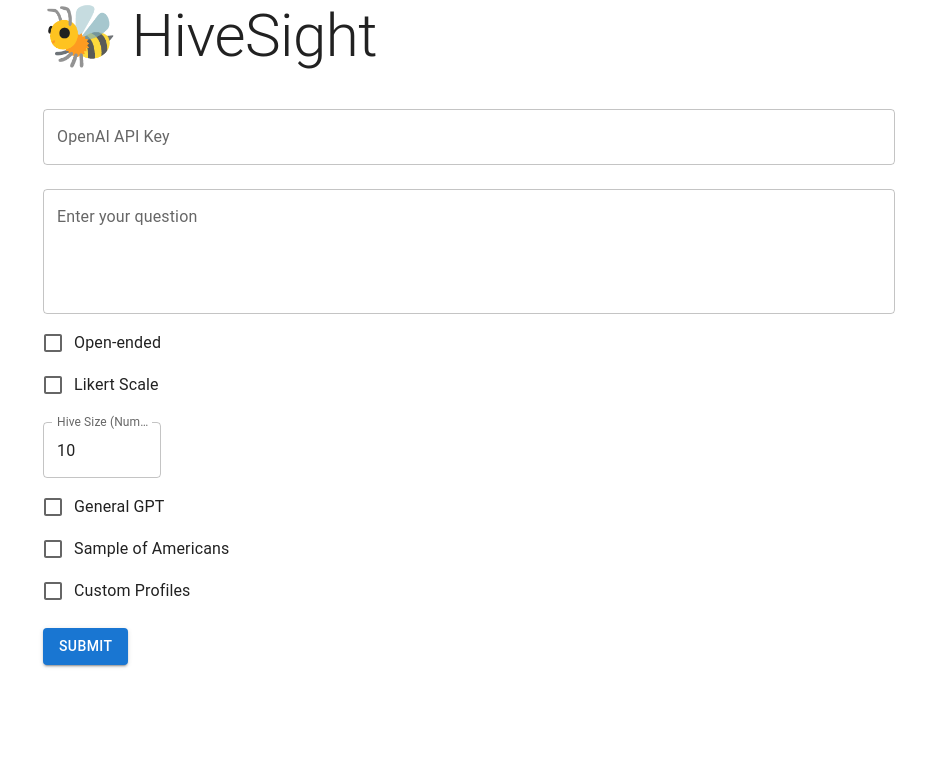
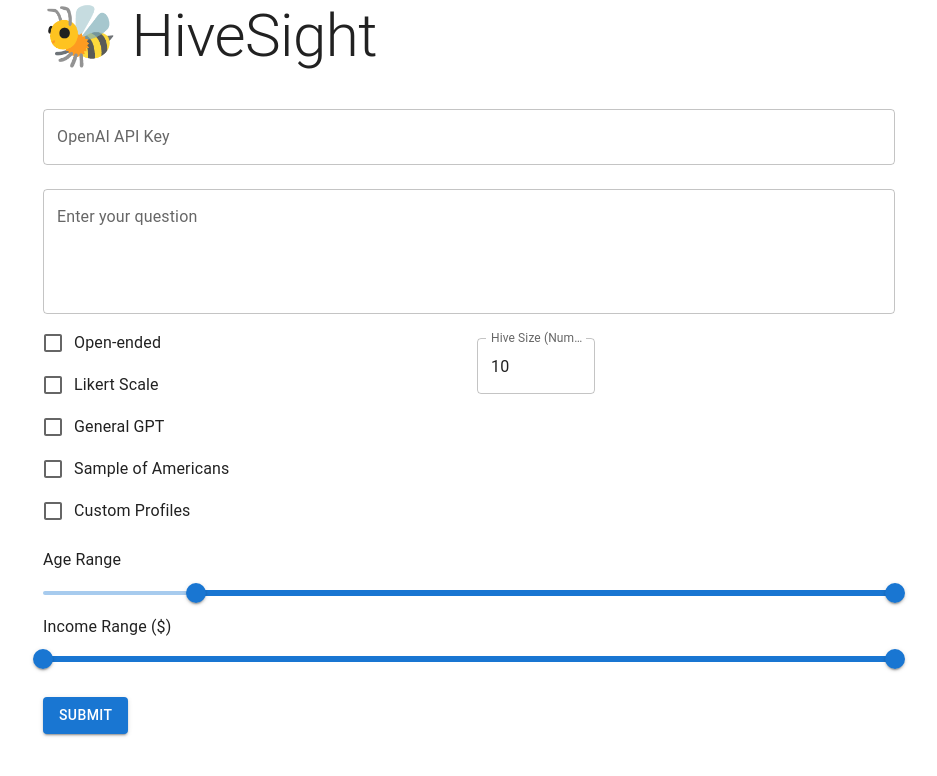
Before and after one commit to HiveSight/hivesight.ai, a React (Vite) app: page / in a window 1280 px wide. Shown: the top 776 px of the page, without its empty margins (171-1108 px from the left). Built offline with nearby package versions, Linux system fonts and the light colour scheme.

Commit message:
demographic breakdown

```diff
--- a/src/App.tsx
+++ b/src/App.tsx
@@ -1,9 +1,10 @@
 import React, { useState } from 'react';
-import { Container, Typography, Button, Box, TextField } from '@mui/material';
+import { Container, Typography, Button, Box, TextField, Grid } from '@mui/material';
 import QuestionInput from './components/QuestionInput';
 import ResponseTypeSelector from './components/ResponseTypeSelector';
 import HiveSizeSelector from './components/HiveSizeSelector';
 import PerspectivesSelector from './components/PerspectivesSelector';
+import DemographicFilters from './components/DemographicFilters';
 import ResultsDisplay from './components/ResultsDisplay';
 import { getResponses } from './services/api';
 
@@ -15,6 +16,8 @@ function App() {
   const [results, setResults] = useState(null);
   const [loading, setLoading] = useState(false);
   const [apiKey, setApiKey] = useState('');
+  const [ageRange, setAgeRange] = useState<[number, number]>([18, 100]);
+  const [incomeRange, setIncomeRange] = useState<[number, number]>([0, 1000000]);
 
   const handleSubmit = async () => {
     if (!question || responseTypes.length === 0 || perspectives.length === 0 || !apiKey) {
@@ -23,7 +26,15 @@ function App() {
     }
     setLoading(true);
     try {
-      const data = await getResponses({ question, responseTypes, hiveSize, perspectives, apiKey });
+      const data = await getResponses({
+        question,
+        responseTypes,
+        hiveSize,
+        perspectives,
+        apiKey,
+        ageRange,
+        incomeRange
+      });
       setResults(data);
     } catch (error) {
       console.error('Error fetching responses:', error);
@@ -48,14 +59,26 @@ function App() {
         margin="normal"
       />
       <QuestionInput question={question} setQuestion={setQuestion} />
-      <ResponseTypeSelector
-        responseTypes={responseTypes}
-        setResponseTypes={setResponseTypes}
-      />
-      <HiveSizeSelector hiveSize={hiveSize} setHiveSize={setHiveSize} />
+      <Grid container spacing={2}>
+        <Grid item xs={12} md={6}>
+          <ResponseTypeSelector
+            responseTypes={responseTypes}
+            setResponseTypes={setResponseTypes}
+          />
+        </Grid>
+        <Grid item xs={12} md={6}>
+          <HiveSizeSelector hiveSize={hiveSize} setHiveSize={setHiveSize} />
+        </Grid>
+      </Grid>
       <PerspectivesSelector
         perspectives={perspectives}
         setPerspectives={setPerspectives}
+      />
+      <DemographicFilters
+        ageRange={ageRange}
+        setAgeRange={setAgeRange}
+        incomeRange={incomeRange}
+        setIncomeRange={setIncomeRange}
       />
       <Box mt={2}>
         <Button
--- /dev/null
+++ b/src/components/DemographicFilters.tsx
@@ -0,0 +1,35 @@
+import React from 'react';
+import { Typography, Slider, Box } from '@mui/material';
+
+interface DemographicFiltersProps {
+  ageRange: [number, number];
+  setAgeRange: (range: [number, number]) => void;
+  incomeRange: [number, number];
+  setIncomeRange: (range: [number, number]) => void;
+}
+
+function DemographicFilters({ ageRange, setAgeRange, incomeRange, setIncomeRange }: DemographicFiltersProps) {
+  return (
+    <Box mt={2}>
+      <Typography gutterBottom>Age Range</Typography>
+      <Slider
+        value={ageRange}
+        onChange={(_, newValue) => setAgeRange(newValue as [number, number])}
+        valueLabelDisplay="auto"
+        min={0}
+        max={100}
+      />
+      <Typography gutterBottom>Income Range ($)</Typography>
+      <Slider
+        value={incomeRange}
+        onChange={(_, newValue) => setIncomeRange(newValue as [number, number])}
+        valueLabelDisplay="auto"
+        min={0}
+        max={1000000}
+        step={10000}
+      />
+    </Box>
+  );
+}
+
+export default DemographicFilters;
--- a/src/components/ResultsDisplay.tsx
+++ b/src/components/ResultsDisplay.tsx
@@ -1,6 +1,6 @@
-import React from 'react';
-import { Typography, Paper, List, ListItem, ListItemText, Box } from '@mui/material';
-import { BarChart, Bar, XAxis, YAxis, Tooltip, ResponsiveContainer } from 'recharts';
+import React, { useState } from 'react';
+import { Typography, Paper, List, ListItem, ListItemText, Box, Tabs, Tab } from '@mui/material';
+import { BarChart, Bar, XAxis, YAxis, Tooltip, ResponsiveContainer, PieChart, Pie, Cell } from 'recharts';
 import { LIKERT_LABELS, LIKERT_COLORS } from '../config';
 
 interface ResultsDisplayProps {
@@ -8,6 +8,8 @@ interface ResultsDisplayProps {
     question: string;
     responses: Array<{
       perspective: string;
+      age: number;
+      income: number;
       open_ended?: string;
       likert?: number;
     }>;
@@ -15,6 +17,8 @@ interface ResultsDisplayProps {
 }
 
 function ResultsDisplay({ results }: ResultsDisplayProps) {
+  const [tabValue, setTabValue] = useState(0);
+
   const likertCounts = results.responses.reduce((acc, response) => {
     if (response.likert) {
       const label = LIKERT_LABELS[response.likert - 1];
@@ -28,6 +32,33 @@ function ResultsDisplay({ results }: ResultsDisplayProps) {
     value: likertCounts[label] || 0,
   }));
 
+  const ageBins = [
+    { min: 0, max: 18, label: '0-18' },
+    { min: 19, max: 30, label: '19-30' },
+    { min: 31, max: 50, label: '31-50' },
+    { min: 51, max: 65, label: '51-65' },
+    { min: 66, max: Infinity, label: '65+' },
+  ];
+
+  const ageData = ageBins.map(bin => ({
+    name: bin.label,
+    value: results.responses.filter(r => r.age >= bin.min && r.age <= bin.max).length,
+  }));
+
+  const incomeBins = [
+    { min: 0, max: 30000, label: '$0-30k' },
+    { min: 30001, max: 60000, label: '$30k-60k' },
+    { min: 60001, max: 100000, label: '$60k-100k' },
+    { min: 100001, max: Infinity, label: '$100k+' },
+  ];
+
+  const incomeData = incomeBins.map(bin => ({
+    name: bin.label,
+    value: results.responses.filter(r => r.income >= bin.min && r.income <= bin.max).length,
+  }));
+
+  const COLORS = ['#0088FE', '#00C49F', '#FFBB28', '#FF8042', '#8884D8'];
+
   return (
     <Paper elevation={3} style={{ padding: '20px', marginTop: '20px' }}>
       <Typography variant="h5" gutterBottom>
@@ -37,11 +68,14 @@ function ResultsDisplay({ results }: ResultsDisplayProps) {
         <strong>Question:</strong> {results.question}
       </Typography>
 
-      {results.responses[0].likert && (
-        <Box height={300} mt={4} mb={4}>
-          <Typography variant="h6" gutterBottom>
-            Likert Scale Results
-          </Typography>
+      <Tabs value={tabValue} onChange={(_, newValue) => setTabValue(newValue)} centered>
+        <Tab label="Likert Scale" />
+        <Tab label="Age Distribution" />
+        <Tab label="Income Distribution" />
+      </Tabs>
+
+      <Box height={300} mt={4} mb={4}>
+        {tabValue === 0 && (
           <ResponsiveContainer width="100%" height="100%">
             <BarChart data={chartData}>
               <XAxis dataKey="name" />
@@ -50,8 +84,48 @@ function ResultsDisplay({ results }: ResultsDisplayProps) {
               <Bar dataKey="value" fill="#8884d8" />
             </BarChart>
           </ResponsiveContainer>
-        </Box>
-      )}
+        )}
+        {tabValue === 1 && (
+          <ResponsiveContainer width="100%" height="100%">
+            <PieChart>
+              <Pie
+                data={ageData}
+                cx="50%"
+                cy="50%"
+                outerRadius={100}
+                fill="#8884d8"
+                dataKey="value"
+                label={({ name, percent }) => `${name} ${(percent * 100).toFixed(0)}%`}
+              >
+                {ageData.map((entry, index) => (
+                  <Cell key={`cell-${index}`} fill={COLORS[index % COLORS.length]} />
+                ))}
+              </Pie>
+              <Tooltip />
+            </PieChart>
+          </ResponsiveContainer>
+        )}
+        {tabValue === 2 && (
+          <ResponsiveContainer width="100%" height="100%">
+            <PieChart>
+              <Pie
+                data={incomeData}
+                cx="50%"
+                cy="50%"
+                outerRadius={100}
+                fill="#8884d8"
+                dataKey="value"
+                label={({ name, percent }) => `${name} ${(percent * 100).toFixed(0)}%`}
+              >
+                {incomeData.map((entry, index) => (
+                  <Cell key={`cell-${index}`} fill={COLORS[index % COLORS.length]} />
+                ))}
+              </Pie>
+              <Tooltip />
+            </PieChart>
+          </ResponsiveContainer>
+        )}
+      </Box>
 
       <List>
         {results.responses.map((response, index) => (
@@ -73,12 +147,18 @@ function ResultsDisplay({ results }: ResultsDisplayProps) {
                   <Typography component="span" variant="body2" display="block">
                     <strong>Perspective:</strong> {response.perspective}
                   </Typography>
+                  <Typography component="span" variant="body2" display="block">
+                    <strong>Age:</strong> {response.age}
+                  </Typography>
+                  <Typography component="span" variant="body2" display="block">
+                    <strong>Income:</strong> ${response.income.toLocaleString()}
+                  </Typography>
                 </>
               }
             />
           </ListItem>
         ))}
-      </List>
+</List>
     </Paper>
   );
 }
--- a/src/services/api.ts
+++ b/src/services/api.ts
@@ -7,16 +7,30 @@ interface SimulationParams {
   hiveSize: number;
   perspectives: string[];
   apiKey: string;
+  ageRange: [number, number];
+  incomeRange: [number, number];
 }
 
-export async function getResponses({ question, responseTypes, hiveSize, perspectives, apiKey }: SimulationParams) {
+export async function getResponses({
+  question,
+  responseTypes,
+  hiveSize,
+  perspectives,
+  apiKey,
+  ageRange,
+  incomeRange
+}: SimulationParams) {
   const responses = [];
   for (let i = 0; i < hiveSize; i++) {
     const perspective = getRandomPerspective(perspectives);
-    const prompt = createPrompt(question, responseTypes, perspective);
+    const age = getRandomInRange(ageRange[0], ageRange[1]);
+    const income = getRandomInRange(incomeRange[0], incomeRange[1]);
+    const prompt = createPrompt(question, responseTypes, perspective, age, income);
     const response = await queryOpenAI(prompt, apiKey);
     responses.push({
       perspective,
+      age,
+      income,
       ...parseResponse(response, responseTypes)
     });
   }
@@ -27,8 +41,12 @@ function getRandomPerspective(perspectives: string[]) {
   return perspectives[Math.floor(Math.random() * perspectives.length)];
 }
 
-function createPrompt(question: string, responseTypes: string[], perspective: string) {
-  let prompt = `You are roleplaying as a person with the following perspective: ${perspective}. `;
+function getRandomInRange(min: number, max: number) {
+  return Math.floor(Math.random() * (max - min + 1)) + min;
+}
+
+function createPrompt(question: string, responseTypes: string[], perspective: string, age: number, income: number) {
+  let prompt = `You are roleplaying as a ${age}-year-old person with an annual income of $${income} and the following perspective: ${perspective}. `;
   prompt += `Please respond to the following question from this perspective: "${question}" `;
 
   if (responseTypes.includes('open_ended')) {
```
Also changed, not shown: src/services/perspectivesdata.ts (added).
